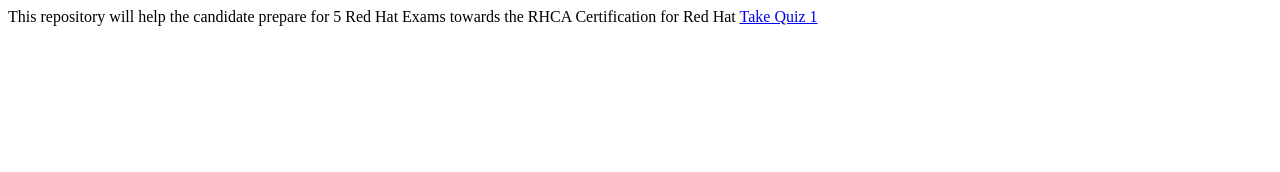
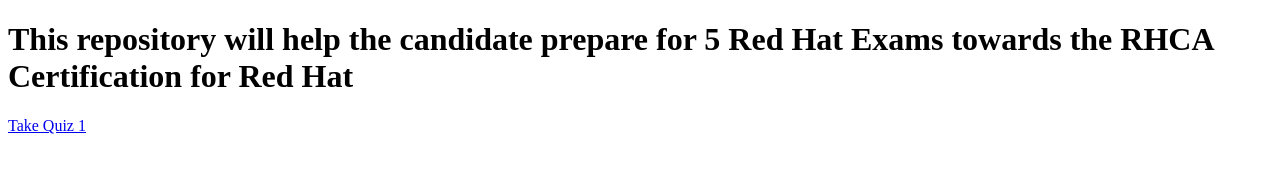
Before and after one commit to RedHatRanger/RHCA9Vagrant, a plain HTML site: page index.html in a window 1280 px wide. Drawn offline with Linux system fonts and the light colour scheme.

Commit message:
Update index.html

```diff
--- a/index.html
+++ b/index.html
@@ -4,7 +4,7 @@
   <title>Interactive Quizes</title>
 </head>
 <body>
-  <h11>This repository will help the candidate prepare for 5 Red Hat Exams towards the RHCA Certification for Red Hat</h1>
+  <h1>This repository will help the candidate prepare for 5 Red Hat Exams towards the RHCA Certification for Red Hat</h1>
 
 <a href="https://redhatranger.github.io/RHCA9Vagrant/quiz1.html">Take Quiz 1</a>
 </body>
```
